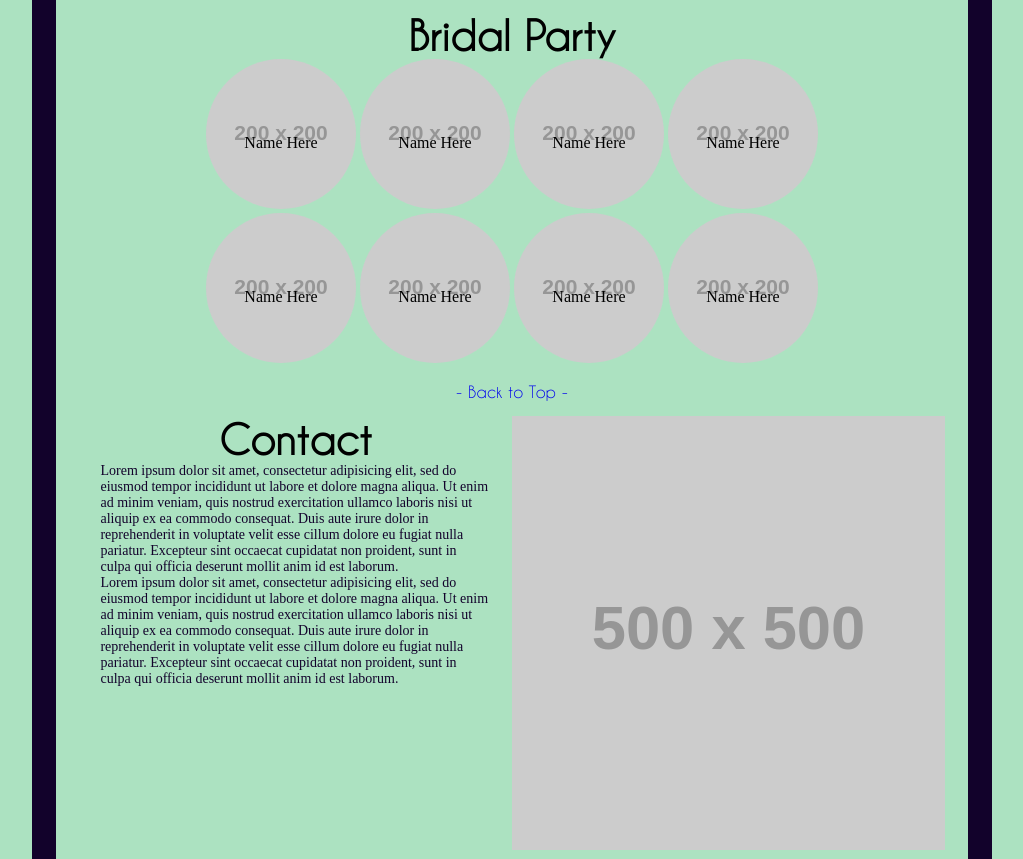
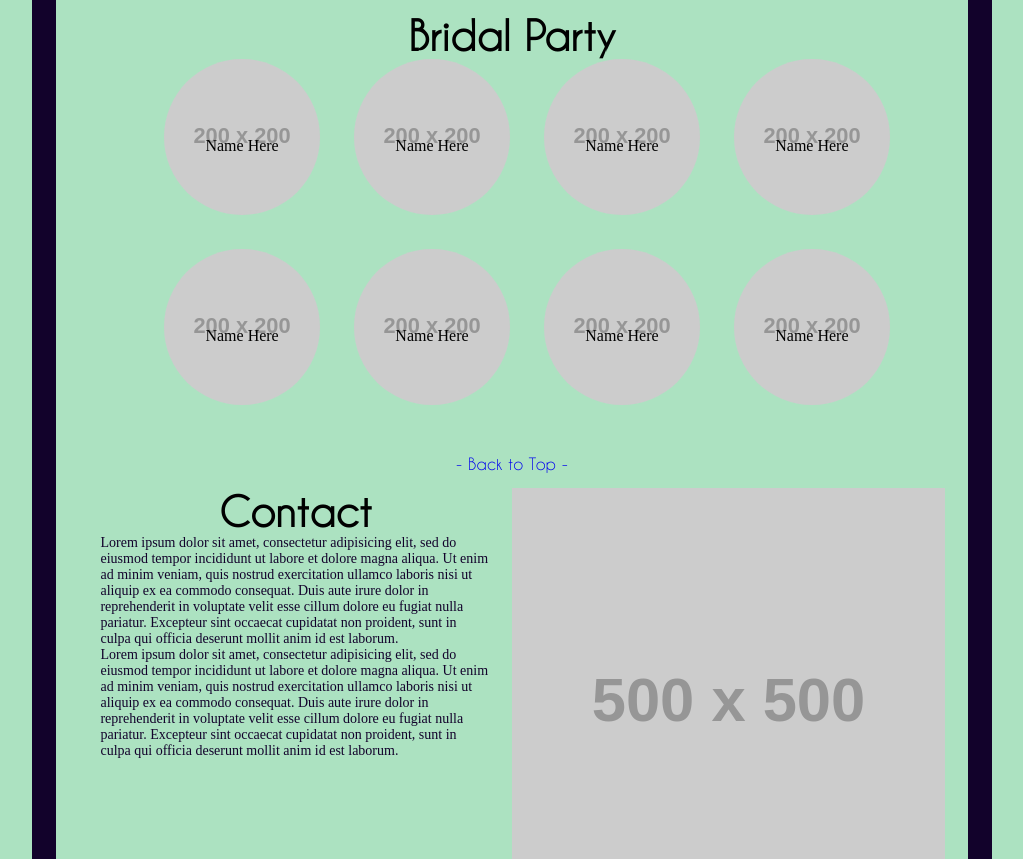
Before and after one commit to reubeningber/-Weddingber, a plain HTML site: page index.html in a window 1280 px wide. Shown: the part 3250-4109 px from the top of the page, without its empty margins (128-1151 px from the left). Drawn offline with Linux system fonts and the light colour scheme; placeholder pictures from the web are drawn by us.

Commit message:
Style fixes for people list.

```diff
--- a/less/people.less
+++ b/less/people.less
@@ -1,10 +1,11 @@
 .people-list {
 	text-align: center;
+	margin-bottom: 30px;
 
 	li {
-		width: 150px;
-		height: 150px;
+		width: percentage(1 / 5);
 		display: inline-block;
+		margin-left: 30px;
 
 		.people-img-container {
 			position: relative;
```
Also changed, not shown: css/style.css, 1 other file.
